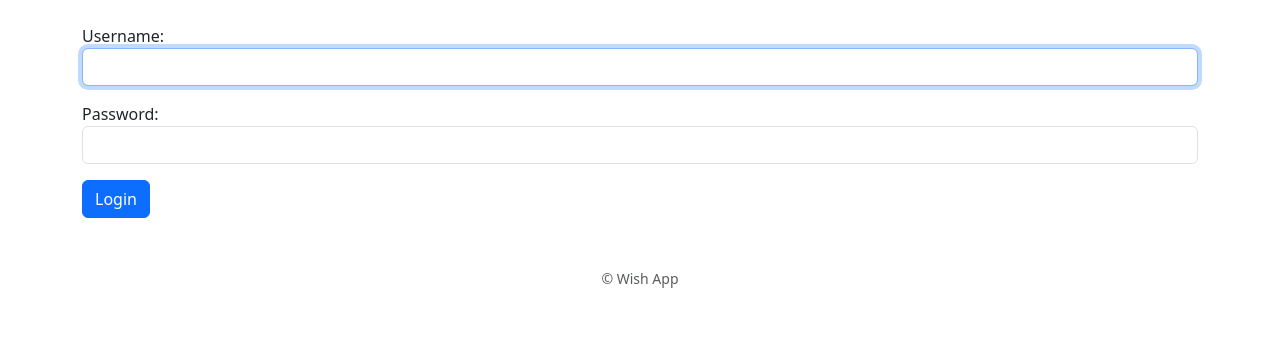
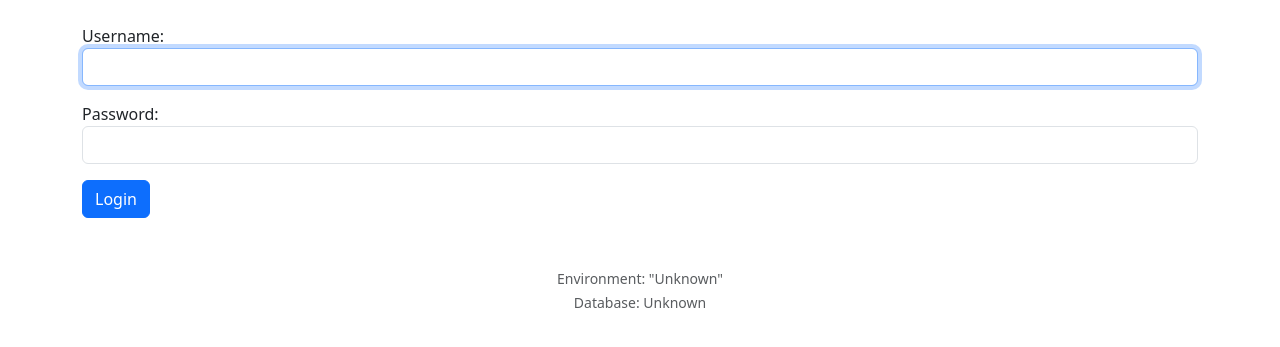
Before and after one commit to rogfrich/gifts, a Django app: page /login/ in a window 1280 px wide. Shown: the part 56-403 px from the top of the page. Run offline with Django 5.2, Linux system fonts and the light colour scheme; some libraries are stand-ins or nearby versions.

Commit message:
update context processor to include default value if env var not available, and update base.html footer to use the values from the context processor

```diff
--- a/gifts/context_processors.py
+++ b/gifts/context_processors.py
@@ -1,10 +1,7 @@
-import dotenv
 import os
-
-dotenv.load_dotenv()
 
 def custom_context_processor(request):
     return {
-        "DATABASE_NAME": os.getenv("DATABASE_NAME"),
-        "ENVIRONMENT": os.getenv("ENVIRONMENT")
+        "DATABASE_NAME": os.getenv("DATABASE_NAME", "Unknown"),
+        "ENVIRONMENT": os.getenv("ENVIRONMENT", "Unknown")
     }
--- a/gifts/templates/gifts/base.html
+++ b/gifts/templates/gifts/base.html
@@ -41,7 +41,8 @@
 
   <!-- Optional footer -->
   <footer class="text-center text-muted mt-5 mb-3">
-    <small>&copy; {{ now.year }} Wish App</small>
+    <small>Environment: "{{ ENVIRONMENT }}"</small> <br>
+      <small>Database: {{ DATABASE_NAME }}</small>
   </footer>
 
   <!-- Optional Bootstrap JS -->
```
